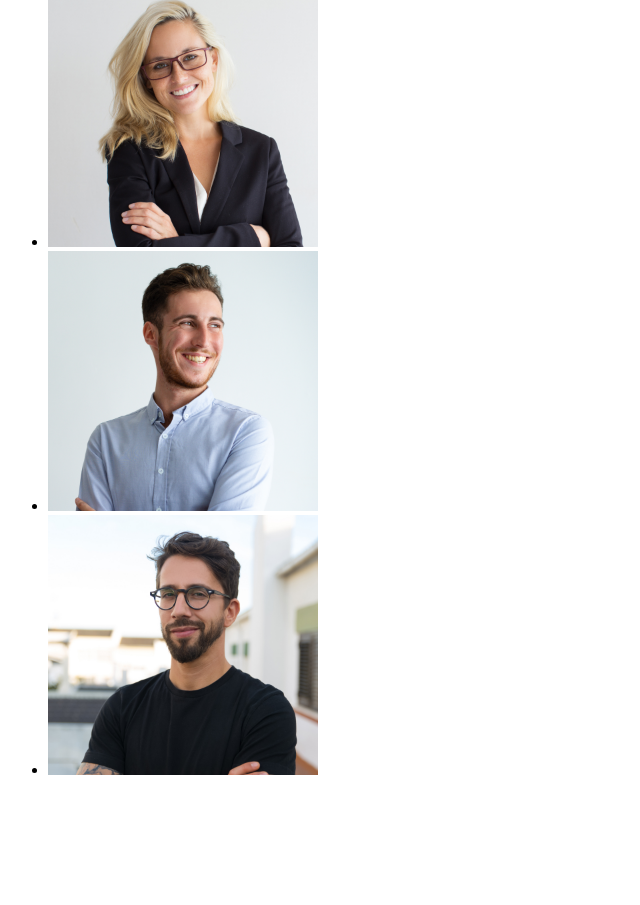
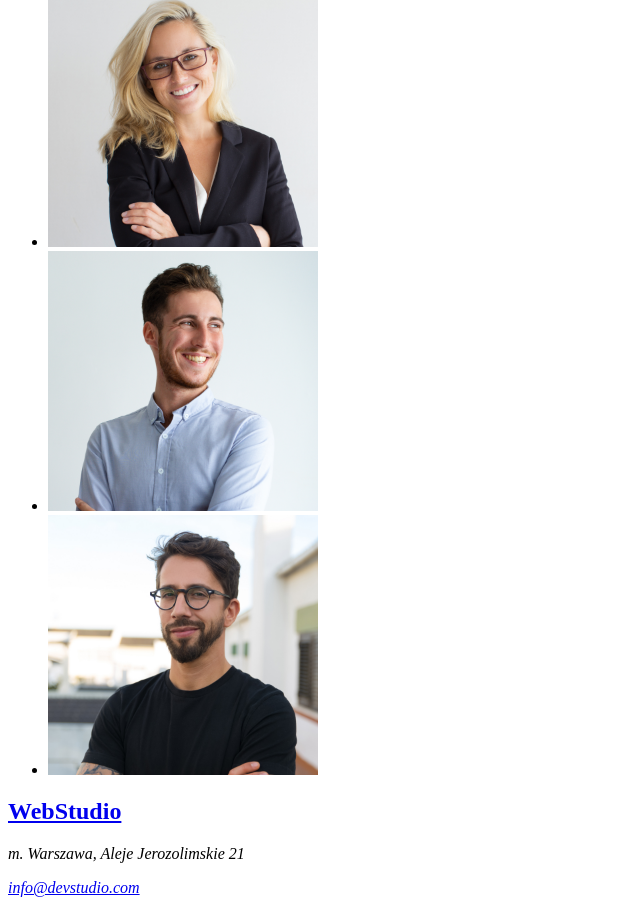
Before and after one commit to kraciastespodnie/goit-markup-hw-01, a plain HTML site: page index.html in a window 1280 px wide. Shown: the part 1837-2742 px from the top of the page, without its empty margins (0-640 px from the left). Before the commit the page ends 2632 px from the top, so only its background shows below. Drawn offline with Linux system fonts and the light colour scheme.

Commit message:
footer update

```diff
--- a/index.html
+++ b/index.html
@@ -131,6 +131,16 @@
                 </ul>
             </div>
         </main>
-        <footer></footer>
+        <footer>
+            <div>
+                <h2>
+                    <a href="#">WebStudio</a>
+                </h2>
+                <address>
+                    <p>m. Warszawa, Aleje Jerozolimskie 21</p>
+                    <a href="mailto:info@devstudio.com">info@devstudio.com</a>
+                </address>
+            </div>
+        </footer>
     </body>
 </html>
```
